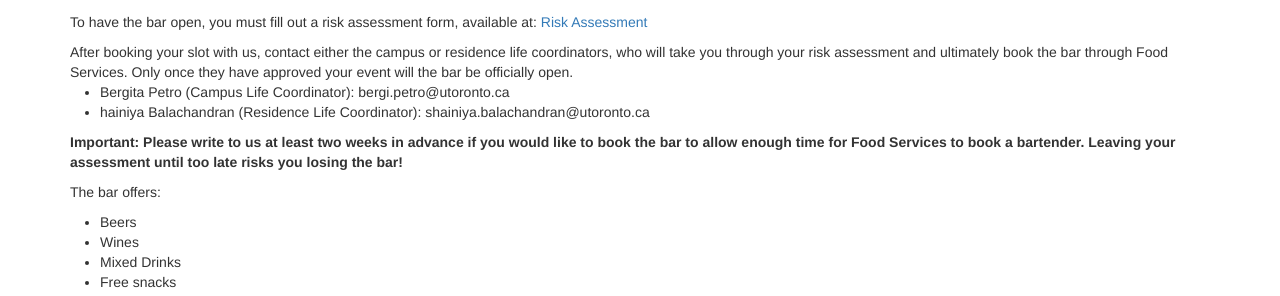
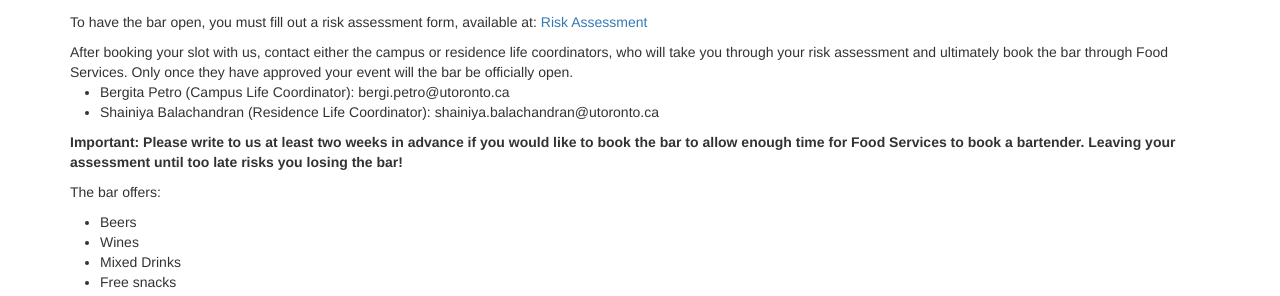
Before and after one commit to ryanfan/cats-eye, a Jekyll site: the page built from booking.html, in a window 1280 px wide. Shown: the part 1512-1808 px from the top of the page. Built offline with Jekyll 4.4.1, drawn with Linux system fonts in a browser that asks for light colours; nearby versions of some CDN libraries.

Commit message:
Fixes: Booking Page

```diff
--- a/booking.html
+++ b/booking.html
@@ -8,9 +8,9 @@
 
 <p>Before booking, take a look at what our space has, to see if we are the right fit for your needs.</p>
 
-<img id="img" src="/img/ramp.jpg" align="center">
-<img id="img" src="/img/couches.jpg" align="center">
-
+<img id="img" src="/img/ramp.jpg" align="middle">
+<img id="img" src="/img/couches.jpg" align="middle">
+<br>
 <ul>
     <li>projector and screen, with HDMI and VGA connectivity
     <li>raised stage, (insert measurements) with accessible ramp and stairs
@@ -75,10 +75,10 @@
 <p>To have the bar open, you must fill out a risk assessment form, available at: <a href="http://www.vic.utoronto.ca/students/campuslife/events/eventplanning.htm">Risk Assessment</a></p>
 
 After booking your slot with us, contact either the campus or residence life coordinators, who will take you through your risk assessment and ultimately book the bar through Food Services. Only once they have approved your event will the bar be officially open.
-
+<br>
 <ul>
     <li>Bergita Petro (Campus Life Coordinator): bergi.petro@utoronto.ca</li>
-    <li>hainiya Balachandran (Residence Life Coordinator): shainiya.balachandran@utoronto.ca</li>
+    <li>Shainiya Balachandran (Residence Life Coordinator): shainiya.balachandran@utoronto.ca</li>
 </ul>
 
 <p style="font-weight: bold">Important: Please write to us at least two weeks in advance if you would like to book the bar to allow enough time for Food Services to book a bartender. Leaving your assessment until too late risks you losing the bar!</p>
```
